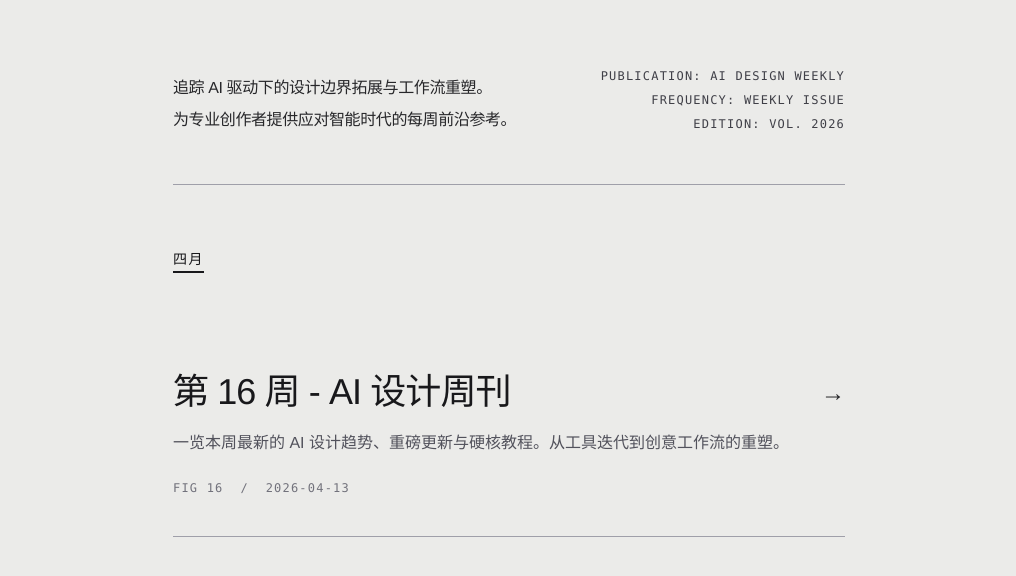
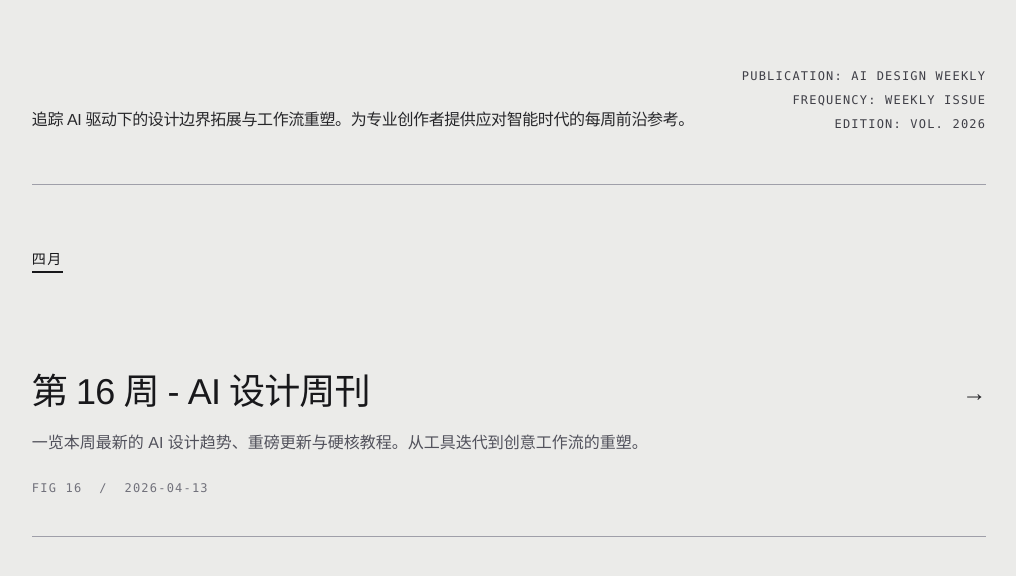
Before and after one commit to aigc17/ai-design-weekly, a Next.js app: page / in a window 1280 px wide. Shown: the top 576 px of the page, without its empty margins (131-1147 px from the left). Built offline with nearby package versions, Linux system fonts and the light colour scheme.

Commit message:
Remove manual line breaks to preserve natural text wrapping and container width

```diff
--- a/src/app/page.tsx
+++ b/src/app/page.tsx
@@ -45,8 +45,7 @@ export default function Home() {
         {/* Left Side: Description Text */}
         <div className="max-w-2xl">
           <p className="text-base text-zinc-800 tracking-tight font-normal leading-loose">
-            追踪 AI 驱动下的设计边界拓展与工作流重塑。<br/>
-            为专业创作者提供应对智能时代的每周前沿参考。
+            追踪 AI 驱动下的设计边界拓展与工作流重塑。为专业创作者提供应对智能时代的每周前沿参考。
           </p>
         </div>
 
```
